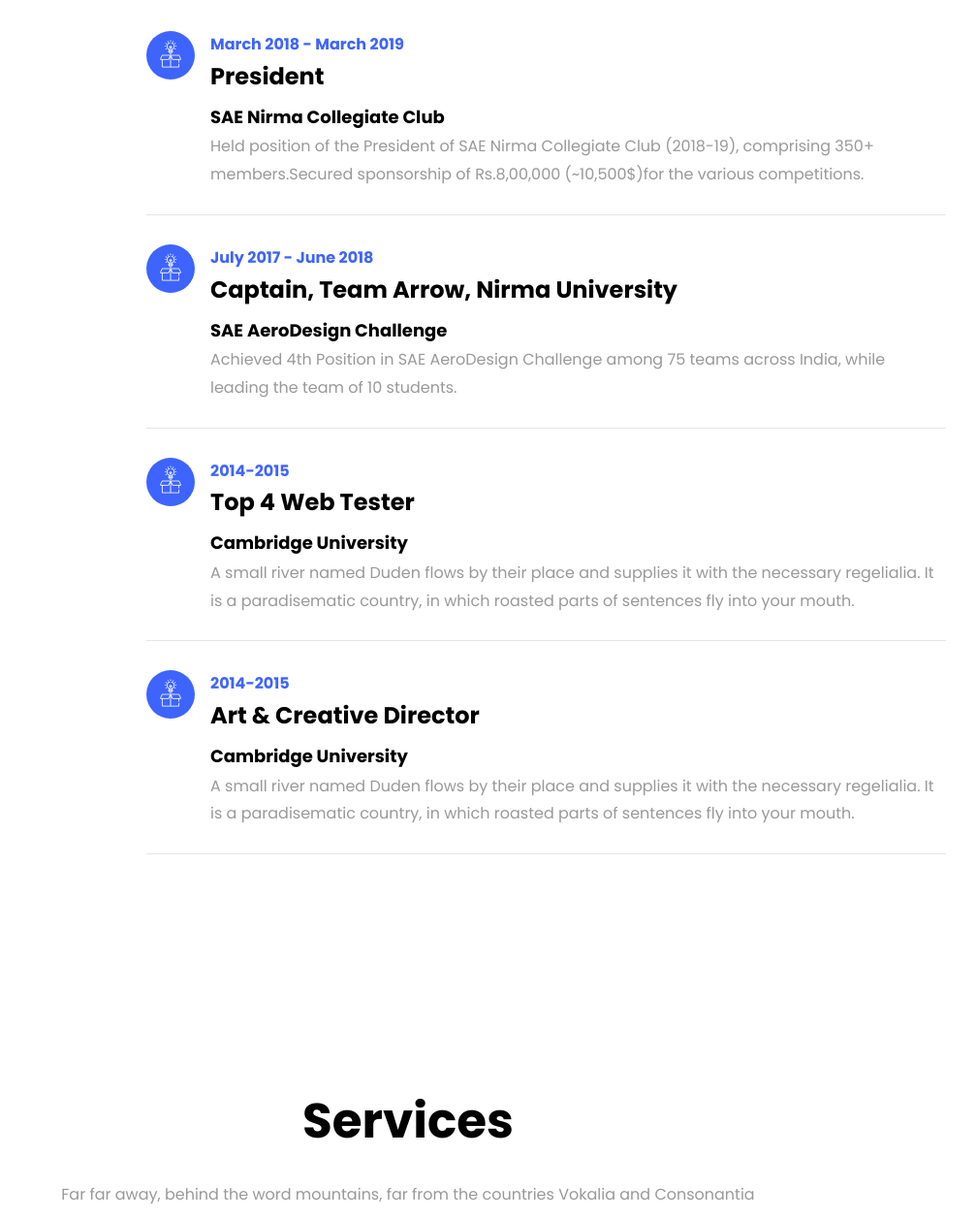
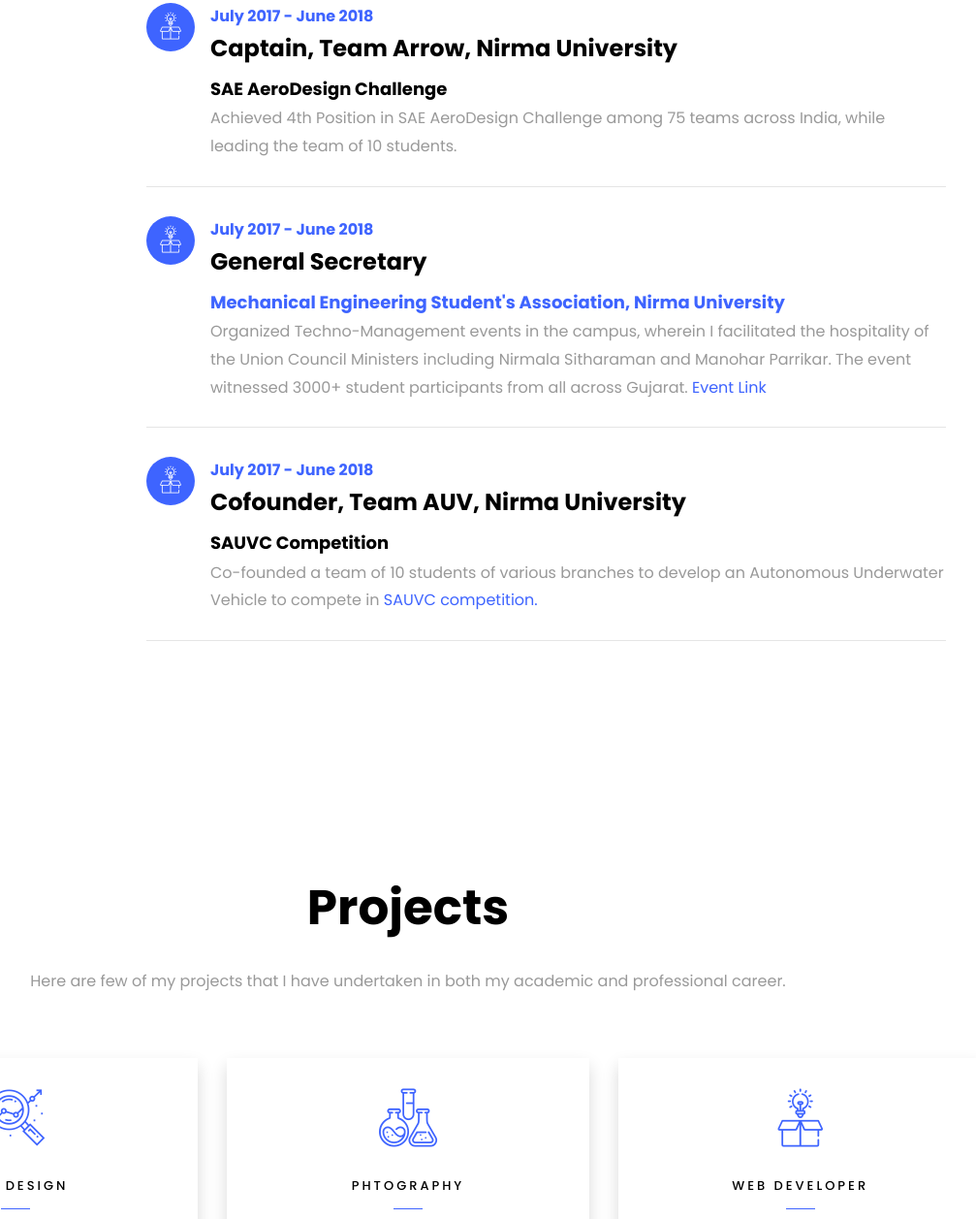
Before and after one commit to maupatel/maupatel.github.io, a plain HTML site: page index.html in a window 1280 px wide. Shown: the part 4620-5877 px from the top of the page at 97% size, without its empty margins (219-1226 px from the left). Drawn offline with Linux system fonts and the light colour scheme; files whose address does not match are found by name.

Commit message:
Update index.html

```diff
--- a/index.html
+++ b/index.html
@@ -661,12 +661,6 @@
 								</div>
 								<div class="col-md-6 animate-box">
 									<div class="progress-wrap ftco-animate">
-										<h3><a href="https://technology.nirmauni.ac.in/idea_labs/autonomous-car-model/">Autonomous Car Model.</a></h3>
-										<h4>Developed an autonomous car model, capable of navigating itself in the university campus.<a href="https://epaper.divyabhaskar.co.in/ahmedabad/ahmedabad-citybhaskar/44/27042018/0/0/">Click Here to check it's Media Coverage</a></h4>
-									</div>
-								</div>
-								<div class="col-md-6 animate-box">
-									<div class="progress-wrap ftco-animate">
 										<h3>Certified in Social Psychology( with Honors).</h3>
 										<a href="https://www.coursera.org/account/accomplishments/certificate/EGCWJQSUEU27">Credential URL</a>
 									</div>
@@ -684,6 +678,15 @@
 									</div>
 								</div>
 
+							<!--    CODE FOR PROJECT
+								<div class="col-md-6 animate-box">
+									<div class="progress-wrap ftco-animate">
+										<h3><a href="https://technology.nirmauni.ac.in/idea_labs/autonomous-car-model/">Autonomous Car Model.</a></h3>
+										Developed an autonomous car model, capable of navigating itself in the university campus.<a href="https://epaper.divyabhaskar.co.in/ahmedabad/ahmedabad-citybhaskar/44/27042018/0/0/">Click Here to check it's Media Coverage</a>
+									</div>
+								</div>
+							-->
+
 					  	</div>
 					  </div>
 
@@ -698,7 +701,7 @@
 					    	<div class="text pl-3">
 		    					<span class="date">March 2018 - March 2019</span>
 		    					<h2>President</h2>
-		    					<span class="position">SAE Nirma Collegiate Club</span>
+							<span class="position"><a href="https://www.linkedin.com/company/sae-nirma-collegiate-club">SAE Nirma Collegiate Club</a></span>
 		    					<p>Held position of the President of SAE Nirma Collegiate Club (2018-19), comprising 350+ members.Secured sponsorship of Rs.8,00,000 (~10,500$)for the various competitions.</p>
 	    					</div>
 	    				  </div>
@@ -716,41 +719,50 @@
 		    				</div>
 	    				</div>
 
-	    				<div class="resume-wrap d-flex ftco-animate">
+					<div class="resume-wrap d-flex ftco-animate">
 	    					<div class="icon d-flex align-items-center justify-content-center">
 					    		<span class="flaticon-ideas"></span>
 					    	</div>
 					    	<div class="text pl-3">
-		    					<span class="date">2014-2015</span>
-		    					<h2>Top 4 Web Tester</h2>
-		    					<span class="position">Cambridge University</span>
-		    					<p>A small river named Duden flows by their place and supplies it with the necessary regelialia. It is a paradisematic country, in which roasted parts of sentences fly into your mouth.</p>
+		    					<span class="date">July 2017 - June 2018</span>
+		    					<h2>General Secretary</h2>
+		    					<span class="position"><a href="https://technology.nirmauni.ac.in/student_work/mesa/">Mechanical Engineering Student's Association, Nirma University</a></span>
+		    					<p>Organized Techno-Management events in the campus, wherein I facilitated the hospitality of the Union Council Ministers including Nirmala Sitharaman and Manohar Parrikar. The event witnessed 3000+ student participants from all across Gujarat. <a href="https://www.facebook.com/pravegnirma/">Event Link </a></p>
 		    				</div>
 	    				</div>
-	    				<div class="resume-wrap d-flex ftco-animate">
+
+					<div class="resume-wrap d-flex ftco-animate">
 	    					<div class="icon d-flex align-items-center justify-content-center">
 					    		<span class="flaticon-ideas"></span>
 					    	</div>
 					    	<div class="text pl-3">
-		    					<span class="date">2014-2015</span>
-		    					<h2>Art &amp; Creative Director</h2>
-		    					<span class="position">Cambridge University</span>
-		    					<p>A small river named Duden flows by their place and supplies it with the necessary regelialia. It is a paradisematic country, in which roasted parts of sentences fly into your mouth.</p>
+		    					<span class="date">July 2017 - June 2018</span>
+		    					<h2>Cofounder, Team AUV, Nirma University</h2>
+		    					<span class="position">SAUVC Competition</span>
+		    					<p>Co-founded a team of 10 students of various branches to develop an Autonomous Underwater Vehicle to compete in <a href="https://sauvc.org/2018/">SAUVC competition.</a></p>
 		    				</div>
 	    				</div>
+
 					  </div>
 					</div>
 			  </div>
     	</div>
     </section>
 
+
+
+
+
+
+
+
     <section class="ftco-section" id="services-section">
     	<div class="container-fluid px-md-5">
     		<div class="row justify-content-center py-5 mt-5">
           <div class="col-md-12 heading-section text-center ftco-animate">
-          	<h1 class="big big-2">Services</h1>
-            <h2 class="mb-4">Services</h2>
-            <p>Far far away, behind the word mountains, far from the countries Vokalia and Consonantia</p>
+          	<h1 class="big big-2">Projects</h1>
+            <h2 class="mb-4">Projects</h2>
+            <p>Here are few of my projects that I have undertaken in both my academic and professional career.</p>
           </div>
         </div>
     		<div class="row">
@@ -1046,7 +1058,7 @@
           <div class="col-md-7 heading-section text-center ftco-animate">
             <h1 class="big big-2">Contact</h1>
             <h2 class="mb-4">Contact Me</h2>
-            <p>Hey! I would love to hear more from you. You can always connect me through one of the following means.</p>
+            <p>Hey! I would love to hear from you and also hopefully Collaborate. You can always connect me through one of the following means.</p>
           </div>
         </div>
 
```
